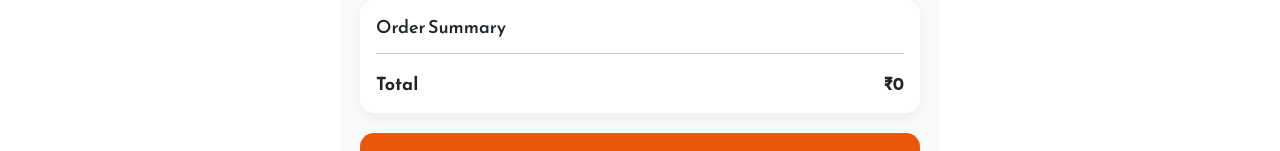
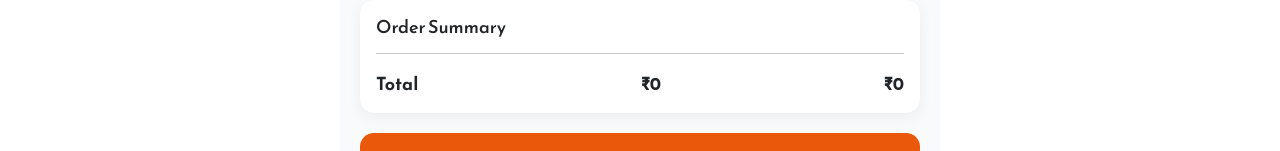
Before and after one commit to VenkateshBoddepalli/VedasWebPage, a React (Create React App) app in the folder Frontend/: page /checkout in a window 1280 px wide. Shown: the part 445-596 px from the top of the page. Built offline with nearby package versions, Linux system fonts and the light colour scheme.

Commit message:
code update

```diff
--- a/Frontend/src/Components/CheckOut.js
+++ b/Frontend/src/Components/CheckOut.js
@@ -105,7 +105,7 @@ useEffect(() => {
             <hr />
             <div className="summary-total">
               <strong>Total</strong>
-              {/* <strong>₹{totalPrice}</strong> */}
+              <strong>₹{totalPrice}</strong>
               <strong>₹{total}</strong>
             </div>
           </div>
```
Also changed, not shown: Frontend/package.json (+7 -6 lines).
